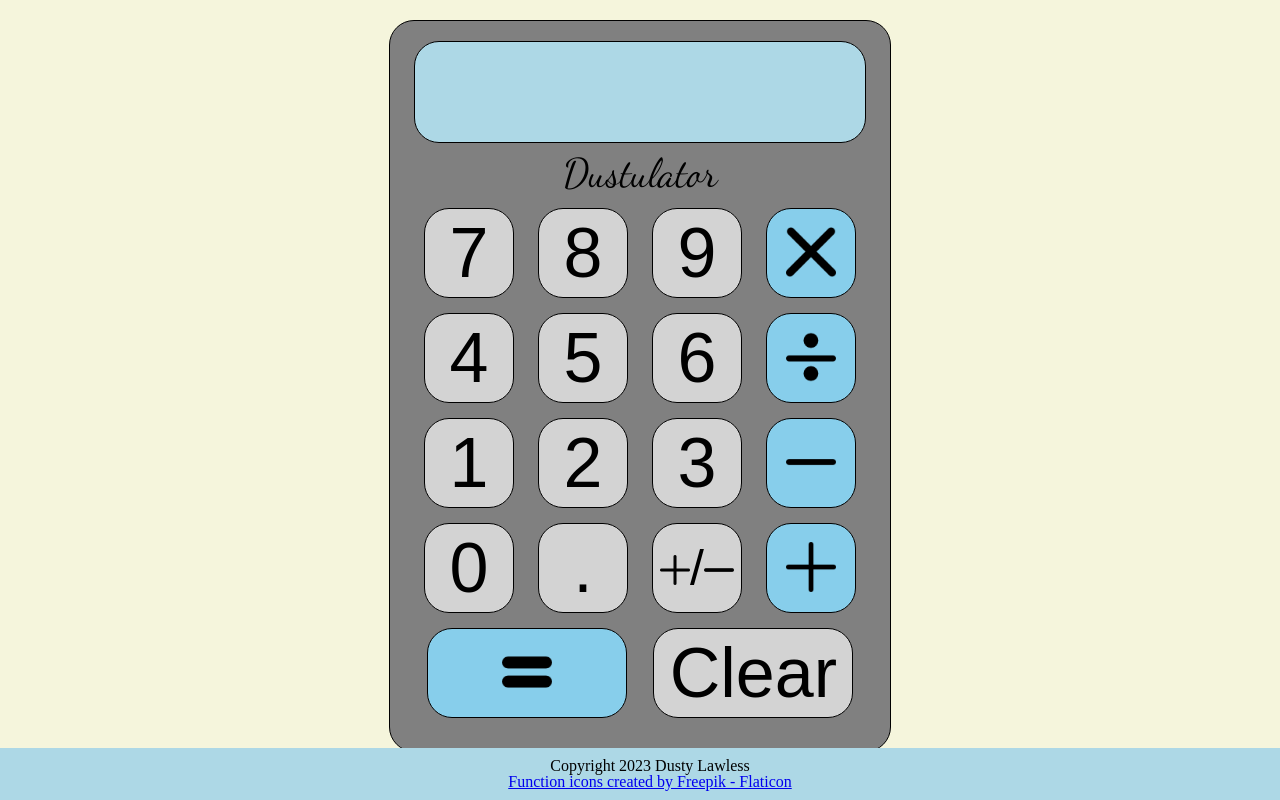
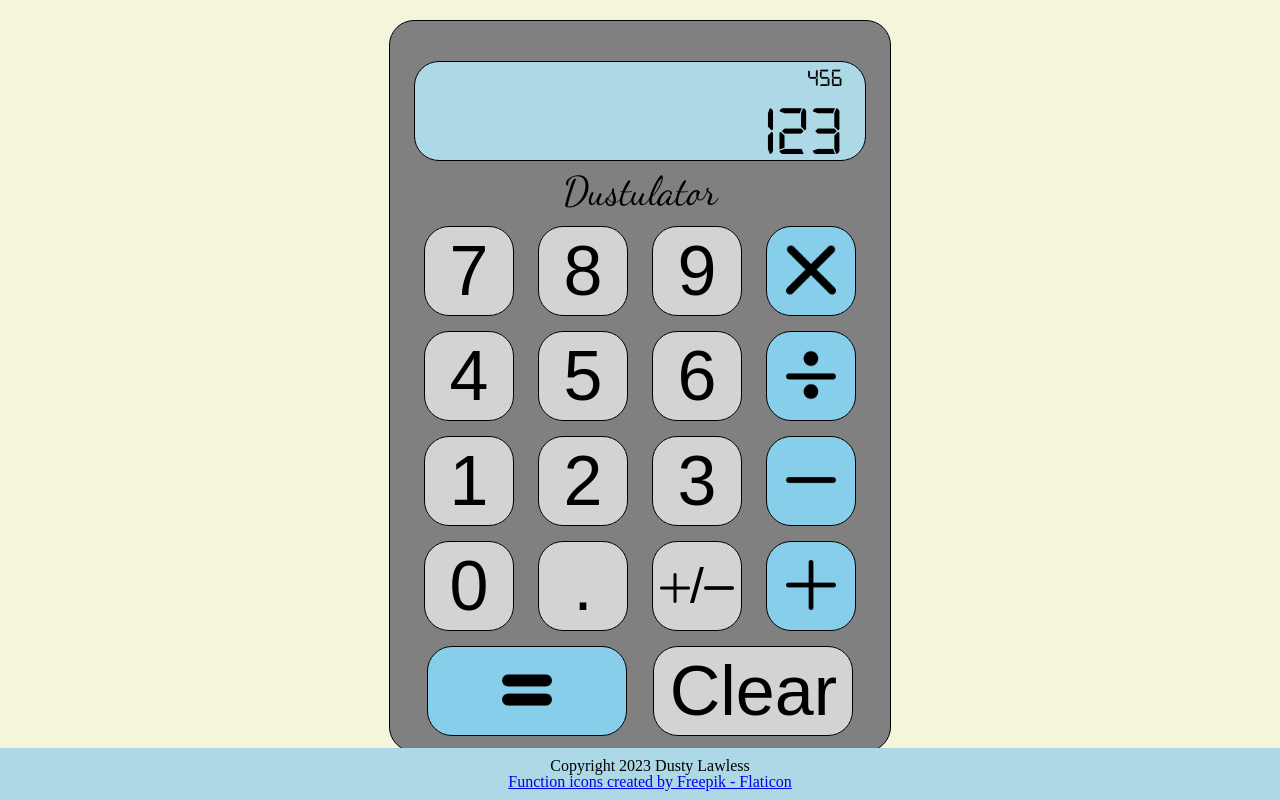
Before and after one commit to djlaw90/calculator, a plain HTML site: page index.html in a window 1280 px wide. Drawn offline with Linux system fonts and the light colour scheme.

Commit message:
added top display

```diff
--- a/app.js
+++ b/app.js
@@ -1,4 +1,5 @@
-const calcButtons = document.querySelectorAll('.calc-buttons');
+const calcButtons = document.querySelectorAll('.calc-buttons.number');
+const operatorButtons = document.querySelector('.calc-buttons.function');
 
 const display = document.querySelector('.display-output');
 const clearButton = document.querySelector('.clear');
@@ -31,7 +32,9 @@ const getVal = e => {
     displayVal(value);
 }
 
-const displayVal = value => display.innerHTML += value;
+const displayVal = value => {
+    display.innerHTML += value;
+}
 
 
 const clear = () => display.innerHTML = '';
--- a/index.html
+++ b/index.html
@@ -10,7 +10,8 @@
         <div class="calculator">
             <div class="display">
                 <div class="display-output-container">
-                    <span class="display-output"></span>
+                    <span class="display-output-top">456</span>
+                    <span class="display-output">123</span>
                 </div>
             </div>
             <h1>Dustulator</h1>
--- a/styles.css
+++ b/styles.css
@@ -78,11 +78,11 @@ body {
 .display {
     border-radius: 25px;
     border: 1px solid black;
-    font-size: 100px;
+    font-size: 50px;
     text-align: center;
     background-color: lightblue;
     width: 450px;
-    margin-top: 20px;
+    margin-top: 40px;
     height: 100px;
     display: flex;
 }
@@ -90,13 +90,20 @@ body {
 .display-output-container {
     display: flex;
     width: 95%;
-    align-self: center;
-    justify-content: right;
+    flex-direction: column;
+}
+
+.display-output, .display-output-top {
+    font-family: digitalNumbers;
+    align-self: flex-end;
+}
+
+.display-output-top {
+    font-size: 25px;
 }
 
 .display-output {
-    font-family: digitalNumbers;
-    align-self: flex-start;
+    font-size: 70px;
 }
 
 .button-grid {
```
